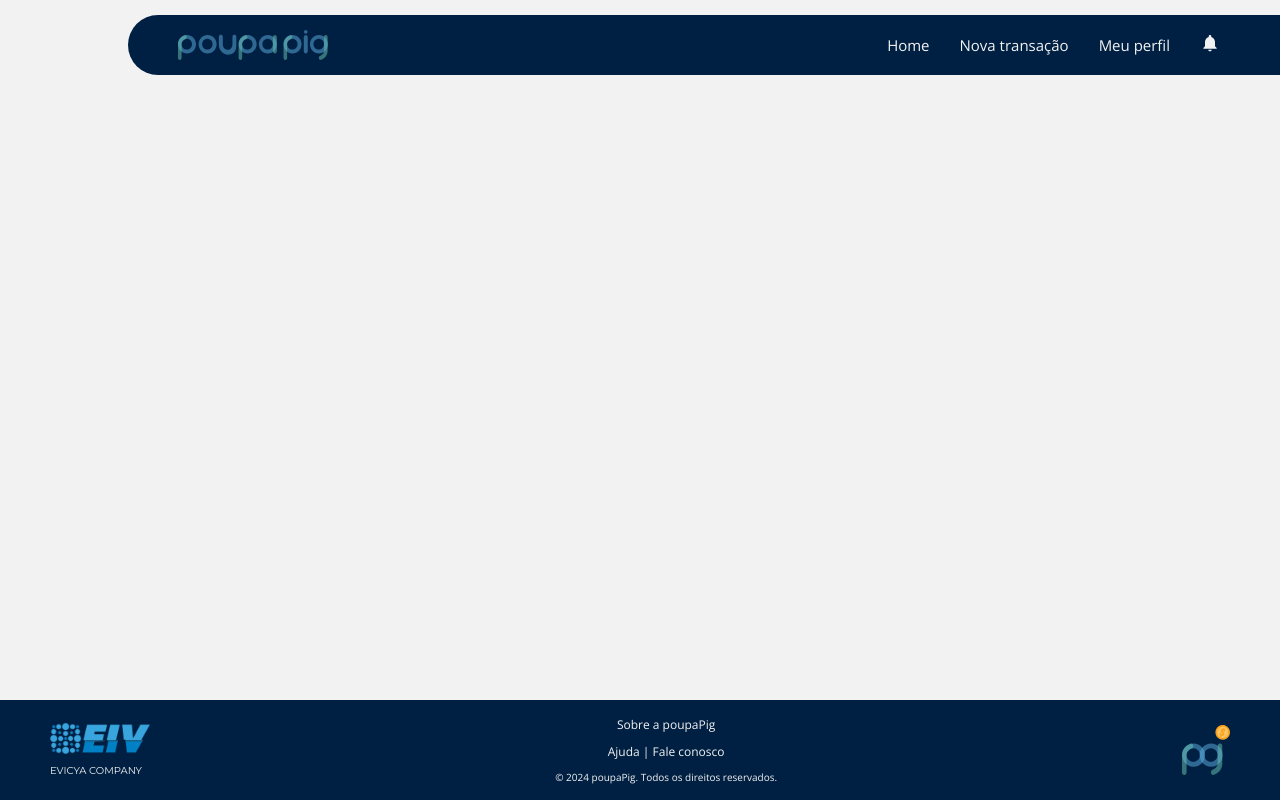
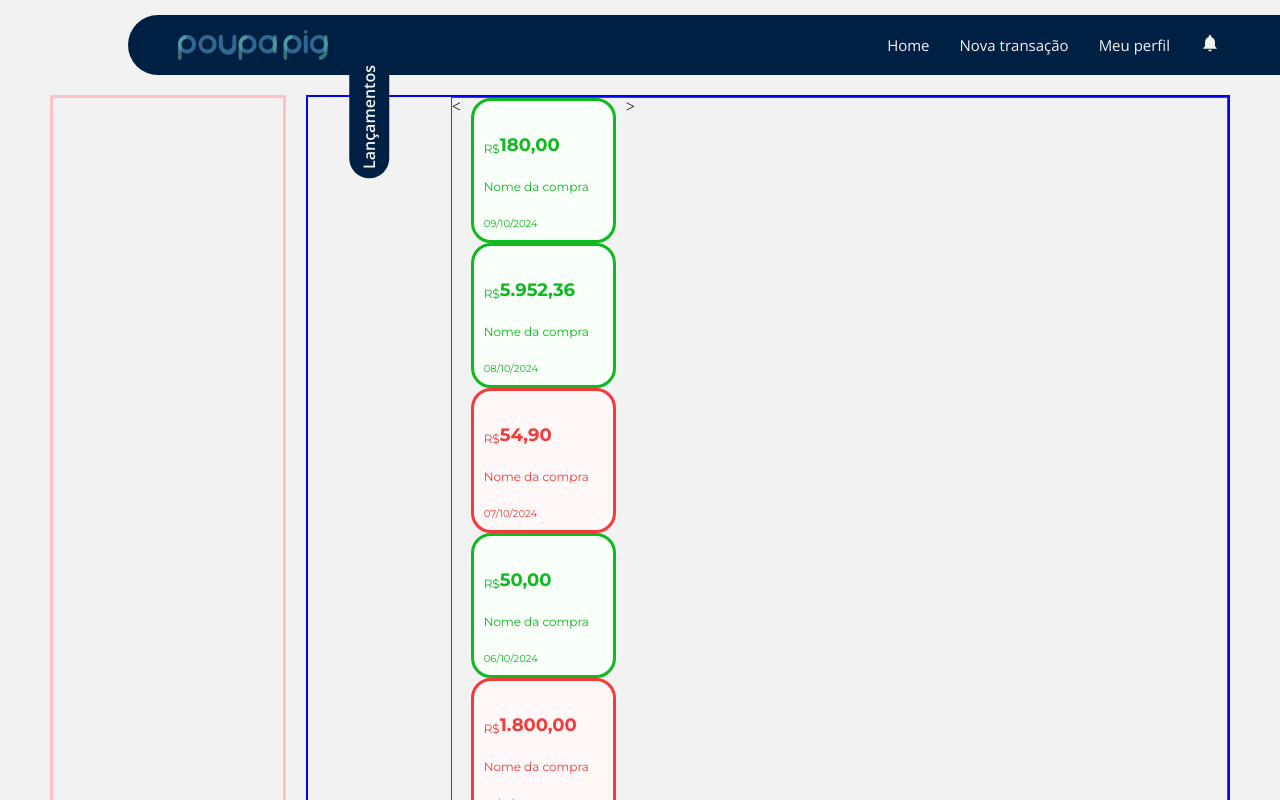
Before and after one commit to icaromr7/PoupaPig, a React (Create React App) app in the folder poupapigreact/: page /home in a window 1280 px wide. Built offline with nearby package versions, Linux system fonts and the light colour scheme.

Commit message:
Página home em andamento.

```diff
--- /dev/null
+++ b/poupapigreact/src/interfaces/index.tsx
@@ -0,0 +1,6 @@
+export interface TransactionData {
+  value: number;
+  name: string;
+  date: string;
+  type: string;
+}
--- a/poupapigreact/src/pages/Home/index.tsx
+++ b/poupapigreact/src/pages/Home/index.tsx
@@ -1,6 +1,180 @@
-import React, { useState } from "react";
-import { Container } from "./style";
+import React, { useEffect, useRef, useState } from "react";
+import {
+  Container,
+  CardFinancialControl,
+  ClientData,
+  Row,
+  TitleContainer,
+  ContainerElement,
+  Icon,
+  Value,
+  DollarSign,
+  ValueNumber,
+  Title,
+  Date,
+  ScrollContainer,
+  ArrowLeft,
+  ArrowRight,
+} from "./style";
+import { numberToCurrency } from "../../utils/bibli";
+import { TransactionData } from "../../interfaces";
+
+const dataExemplo: TransactionData[] = [
+  {
+    value: 180,
+    name: "Nome da compra",
+    date: "09/10/2024",
+    type: "in",
+  },
+  {
+    value: 5952.36,
+    name: "Nome da compra",
+    date: "08/10/2024",
+    type: "in",
+  },
+  {
+    value: 54.9,
+    name: "Nome da compra",
+    date: "07/10/2024",
+    type: "out",
+  },
+  {
+    value: 50,
+    name: "Nome da compra",
+    date: "06/10/2024",
+    type: "in",
+  },
+  {
+    value: 1800,
+    name: "Nome da compra",
+    date: "09/10/2024",
+    type: "out",
+  },
+  {
+    value: 595.27,
+    name: "Nome da compra",
+    date: "08/10/2024",
+    type: "out",
+  },
+  {
+    value: 100,
+    name: "Nome da compra",
+    date: "07/10/2024",
+    type: "out",
+  },
+  {
+    value: 49.99,
+    name: "Nome da compra",
+    date: "06/10/2024",
+    type: "out",
+  },
+
+  {
+    value: 200,
+    name: "Nome do orçamento",
+    date: "06/11/2024",
+    type: "budget",
+  },
+  {
+    value: 100,
+    name: "Nome do orçamento",
+    date: "29/10/2024",
+    type: "budget",
+  },
+  {
+    value: 500,
+    name: "Nome do orçamento",
+    date: "01/12/2024",
+    type: "budget",
+  },
+
+  {
+    value: 1000,
+    name: "Nome do investimento",
+    date: "09/09/2024",
+    type: "investment",
+  },
+  {
+    value: 3000,
+    name: "Nome do investimento",
+    date: "08/07/2024",
+    type: "investment",
+  },
+];
+
+const ScrollMenu = ({ data }: { data: TransactionData[] }) => {
+  const scrollRef = useRef<HTMLDivElement>(null);
+
+  const scrollLeft = () => {
+    if (scrollRef.current) {
+      scrollRef.current.scrollBy({ left: -200, behavior: "smooth" });
+    }
+  };
+
+  const scrollRight = () => {
+    if (scrollRef.current) {
+      scrollRef.current.scrollBy({ left: 200, behavior: "smooth" });
+    }
+  };
+
+  return (
+    <ScrollContainer>
+      <ArrowLeft onClick={scrollLeft}>{"<"}</ArrowLeft>
+      <div className="scroll-content" ref={scrollRef}>
+        {data.map((item, index) => (
+          <ContainerElement key={index} $type={item.type}>
+            <Icon></Icon>
+            <Value>
+              <DollarSign>R$</DollarSign>
+              <ValueNumber>{numberToCurrency(item.value)}</ValueNumber>
+            </Value>
+            <Title>{item.name}</Title>
+            <Date>{item.date}</Date>
+          </ContainerElement>
+        ))}
+      </div>
+      <ArrowRight onClick={scrollRight}>{">"}</ArrowRight>
+    </ScrollContainer>
+  );
+};
 
 export function Home() {
-  return <Container></Container>;
+  const [inOut, setInOut] = useState<TransactionData[]>([]);
+  const [budget, setBudget] = useState<TransactionData[]>([]);
+  const [investment, setInvestment] = useState<TransactionData[]>([]);
+
+  useEffect(() => {
+    // Separar os dados por tipo
+    const inOutData = dataExemplo.filter(
+      (item) => item.type === "in" || item.type === "out"
+    );
+    const budgetData = dataExemplo.filter((item) => item.type === "budget");
+    const investmentData = dataExemplo.filter(
+      (item) => item.type === "investment"
+    );
+
+    setInOut(inOutData);
+    setBudget(budgetData);
+    setInvestment(investmentData);
+  }, []);
+
+  return (
+    <Container>
+      <CardFinancialControl></CardFinancialControl>
+      <ClientData>
+        <Row>
+          <TitleContainer>Lançamentos</TitleContainer>
+          <ScrollMenu data={inOut} />
+        </Row>
+        <Row>
+          <TitleContainer>Orçamentos</TitleContainer>
+          <ScrollMenu data={budget} />
+        </Row>
+        <Row>
+          <TitleContainer>Investimentos</TitleContainer>
+          <ScrollMenu data={investment} />
+        </Row>
+      </ClientData>
+    </Container>
+  );
 }
--- a/poupapigreact/src/pages/Home/style.ts
+++ b/poupapigreact/src/pages/Home/style.ts
@@ -1,3 +1,139 @@
 import styled from "styled-components";
+import theme from "../../styles/theme";
 
-export const Container = styled.div``;
+interface HomeStyleProps {
+  $type: string;
+}
+
+export const Container = styled.div`
+  width: 100%;
+  display: flex;
+  flex-direction: row;
+  gap: 20px;
+  justify-content: flex-start;
+`;
+
+export const CardFinancialControl = styled.div`
+  width: 300px;
+  border: 3px solid pink;
+`;
+
+export const ClientData = styled.div`
+  width: 100%;
+  display: flex;
+  flex-direction: column;
+  gap: 20px;
+`;
+
+export const Row = styled.div`
+  width: 100%;
+  display: flex;
+  flex-direction: row;
+  gap: 20px;
+
+  border: 2px solid blue;
+`;
+
+export const TitleContainer = styled.div`
+  height: 40px;
+  width: 145px;
+  background-color: ${theme.colors.blue002};
+  color: ${theme.colors.whiteF2F};
+  border-radius: 20px;
+  transform: rotate(270deg);
+
+  display: flex;
+  align-items: center;
+  justify-content: center;
+
+  font-family: ${theme.fonts.fontOpenSans};
+  font-size: 16px;
+  font-weight: ${theme.fonts.fontWeight600};
+`;
+
+export const ContainerElement = styled.div<HomeStyleProps>`
+  width: 145px;
+  height: 145px;
+  background-color: ${(props) =>
+    props.$type === "in"
+      ? theme.colors.greenF9F
+      : props.$type === "out"
+      ? theme.colors.redFFF
+      : props.$type === "budget"
+      ? theme.colors.orangeFFF
+      : theme.colors.blueEEF};
+  border: 3px solid;
+  border-color: ${(props) =>
+    props.$type === "in"
+      ? theme.colors.green0FB
+      : props.$type === "out"
+      ? theme.colors.redF63
+      : props.$type === "budget"
+      ? theme.colors.orangeEE7
+      : theme.colors.blue038};
+  color: ${(props) =>
+    props.$type === "in"
+      ? theme.colors.green0FB
+      : props.$type === "out"
+      ? theme.colors.redF63
+      : props.$type === "budget"
+      ? theme.colors.orangeEE7
+      : theme.colors.blue038};
+  border-radius: 20px;
+  padding: 10px;
+
+  display: flex;
+  flex-direction: column;
+  justify-content: space-between;
+
+  &:hover {
+    box-shadow: 0px 4px 10px rgba(0, 0, 0, 0.4);
+  }
+`;
+
+export const Icon = styled.div``;
+
+export const Value = styled.div`
+  display: flex;
+  flex-direction: row;
+  align-items: flex-end;
+`;
+
+export const DollarSign = styled.div`
+  font-family: ${theme.fonts.fontMontserrat};
+  font-size: 12px;
+  font-weight: ${theme.fonts.fontWeightRegular};
+`;
+
+export const ValueNumber = styled.div`
+  font-family: ${theme.fonts.fontMontserrat};
+  font-size: 18px;
+  font-weight: ${theme.fonts.fontWeightBold};
+`;
+
+export const Title = styled.div`
+  font-family: ${theme.fonts.fontMontserrat};
+  font-size: 12px;
+  font-weight: ${theme.fonts.fontWeightRegular};
+`;
+
+export const Date = styled.div`
+  font-family: ${theme.fonts.fontMontserrat};
+  font-size: 10px;
+  font-weight: ${theme.fonts.fontWeightRegular};
+`;
+
+export const ScrollContainer = styled.div`
+  width: 100%;
+  overflow-x: auto;
+
+  border: 1px solid red;
+
+  display: flex;
+  flex-direction: row;
+  gap: 10px;
+`;
+
+export const ArrowLeft = styled.div``;
+
+export const ArrowRight = styled.div``;
--- a/poupapigreact/src/styles/theme.ts
+++ b/poupapigreact/src/styles/theme.ts
@@ -5,18 +5,22 @@ const theme = {
     blue93C: "#93C5FD",
     blue038: "#0383EE",
     blue468: "#4682B4",
+    blueEEF: "#EEF6FF",
     green065: "#065F0F",
     green0FB: "#0FB920",
     greenAEC: "#AECF9F",
     greenBFF: "#BFF3A7",
     green63D: "#63D16E",
     greenDCF: "#DCF2D1",
+    greenF9F: "#F9FFF9",
     redF63: "#F63A3A",
     redF3A: "#F3A7A7",
+    redFFF: "#FFF8F8",
     yellowDAD: "#DAD324",
     yellowF9F: "#F9F7CB",
     orangeEE7: "#EE7403",
     orangeEDC: "#EDCCAE",
+    orangeFFF: "#FFFCF9",
 
     whiteF2F: "#F2F2F2",
     grey6F7: "#6F7A9B",
--- /dev/null
+++ b/poupapigreact/src/utils/bibli.ts
@@ -0,0 +1,14 @@
+export const numberToCurrency = (value?: number) => {
+  const numberFormat = (value || 0.0).toFixed(2).replace(".", ",");
+
+  if (numberFormat) {
+    const [valuePart, decimalPart] = numberFormat.split(",");
+
+    const stringFormated = `${parseFloat(valuePart || "0").toLocaleString(
+      "pt-BR"
+    )},${decimalPart || "00"}`;
+
+    return stringFormated;
+  }
+  return "0,00";
+};
```
